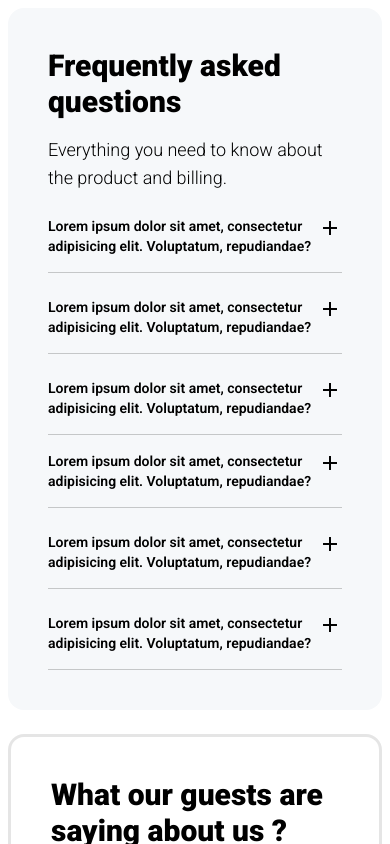
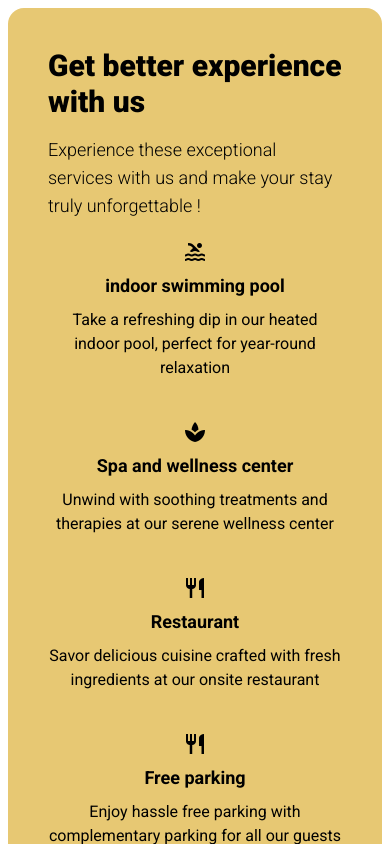
Before and after one commit to GayashanGamage/kandyhills, a Vue app: page / in a window 390 px wide. Shown: the top 844 px of the page. Built offline with nearby package versions, Linux system fonts and the light colour scheme.

Commit message:
facility component mobile optimized

```diff
--- a/src/components/dummy/Facility2.vue
+++ b/src/components/dummy/Facility2.vue
@@ -1,119 +1,45 @@
 <template>
-  <div class="c-level-one-container">
-    <div class="main-container">
-      <div class="container-head">
-        <h3 class="container-title">Get better experience with us</h3>
-        <p class="container-description">
-          Experience these exceptional services with us and make your stay truly
-          unforgettable !
-        </p>
-      </div>
-      <div class="content-container">
-        <div class="facility-container">
-          <span class="facility-icon material-icons">pool</span>
-          <h4 class="facility-header">indoor swimming pool</h4>
-          <p class="facility-content">
-            Take a refreshing dip in our heated indoor pool, perfect for
-            year-round relaxation
-          </p>
-        </div>
-        <div class="facility-container">
-          <span class="facility-icon material-icons">spa</span>
-          <h4 class="facility-header">Spa and wellness center</h4>
-          <p class="facility-content">
-            Unwind with soothing treatments and therapies at our serene wellness
-            center
-          </p>
-        </div>
-        <div class="facility-container">
-          <span class="facility-icon material-icons">restaurant</span>
-          <h4 class="facility-header">Restaurant</h4>
-          <p class="facility-content">
-            Savor delicious cuisine crafted with fresh ingredients at our onsite
-            restaurant
-          </p>
-        </div>
-        <div class="facility-container">
-          <span class="facility-icon material-icons">restaurant</span>
-          <h4 class="facility-header">Free parking</h4>
-          <p class="facility-content">
-            Enjoy hassle free parking with complementary parking for all our
-            guests
-          </p>
-        </div>
+  <div class="flex flex-col w-full max-w-[1450px] min-w-[200px] mx-auto rounded-2xl p-10 gap-5 bg-[#e7c873]">
+    <div class="flex flex-col gap-4">
+      <h3 class="font-black text-3xl">Get better experience with us</h3>
+      <p class="font-light text-lg">
+        Experience these exceptional services with us and make your stay truly
+        unforgettable !
+      </p>
+    </div>
+    <div class="lg:grid lg:grid-cols-4 md:grid md:grid-cols-2 grid grid-cols-1 gap-10">
+      <div class="flex flex-col sm:gap-4 gap-2 lg:justify-start justify-center lg:items-start items-center" v-for="item in facilityList">
+        <span class="material-icons">{{ item.icon }}</span>
+        <h4 class="font-bold text-lg">{{ item.head }}</h4>
+        <p class="md:w-full w-full max-w-[300px] min-w-[200px] lg:text-start text-center">{{ item.description }}</p>
       </div>
     </div>
   </div>
 </template>
 
-<script setup></script>
+<script setup>
 
-<style scoped>
-.main-container {
-  width: 98%;
-  height: 450px;
-  border-radius: 18px;
-  background: #e7c873;
-  margin-inline: auto;
-  display: flex;
-  flex-direction: column;
-  justify-content: center;
-  align-items: center;
-}
-.container-title {
-  color: #1a1a1a;
-  text-align: center;
-  font-size: 36px;
-  font-style: normal;
-  font-weight: 500;
-}
-.container-description {
-  color: #1a1a1a;
-  text-align: center;
-  font-family: Roboto;
-  font-size: 15px;
-  font-weight: 300;
-  margin-top: 7px;
-}
-.content-container {
-  display: flex;
-  flex-direction: row;
-  /* border: 1px solid black; */
-}
-.facility-container {
-  display: flex;
-  justify-content: center;
-  align-items: center;
-  flex-direction: column;
-  margin-top: 40px;
-  margin-inline: 60px;
-}
-.material-icons {
-  font-size: 40px;
-  margin-bottom: 20px;
-}
-.facility-header {
-  color: #1a1a1a;
-  text-align: center;
-  font-family: Roboto;
-  font-size: 20px;
-  font-style: normal;
-  font-weight: 500;
-  margin-bottom: 12px;
-}
-.facility-content {
-  display: flex;
-  width: 222.11px;
-  height: 45.024px;
-  flex-direction: column;
-  justify-content: center;
-  flex-shrink: 0;
-  color: #1a1a1a;
-  text-align: center;
-  font-family: Roboto;
-  font-size: 16px;
-  font-style: normal;
-  font-weight: 400;
-  line-height: 22.512px; /* 190% */
-}
-</style>
+const facilityList = [
+  {
+    icon : 'pool',
+    head : 'indoor swimming pool',
+    description : 'Take a refreshing dip in our heated indoor pool, perfect for year-round relaxation'
+  },
+  {
+    icon : 'spa',
+    head : 'Spa and wellness center',
+    description : 'Unwind with soothing treatments and therapies at our serene wellness center'
+  },
+  {
+    icon : 'restaurant',
+    head : 'Restaurant',
+    description : 'Savor delicious cuisine crafted with fresh ingredients at our onsite restaurant'
+  },
+  {
+    icon : 'restaurant',
+    head : 'Free parking',
+    description : 'Enjoy hassle free parking with complementary parking for all our guests'
+  },
+]
+
+</script>
--- a/src/views/Home2.vue
+++ b/src/views/Home2.vue
@@ -1,11 +1,13 @@
 <template>
   <div class="w-full h-auto font-[Roboto] p-2 flex flex-col gap-6">
+    <Facility2></Facility2>
     <QandA2></QandA2>
     <Review2></Review2>
     <footer2></footer2>
   </div>
 </template>
 <script setup>
+import Facility2 from '@/components/dummy/Facility2.vue';
 import Footer2 from '@/components/dummy/Footer2.vue';
 import QandA2 from '@/components/dummy/QandA2.vue';
 import Review2 from '@/components/dummy/Review2.vue';
```
